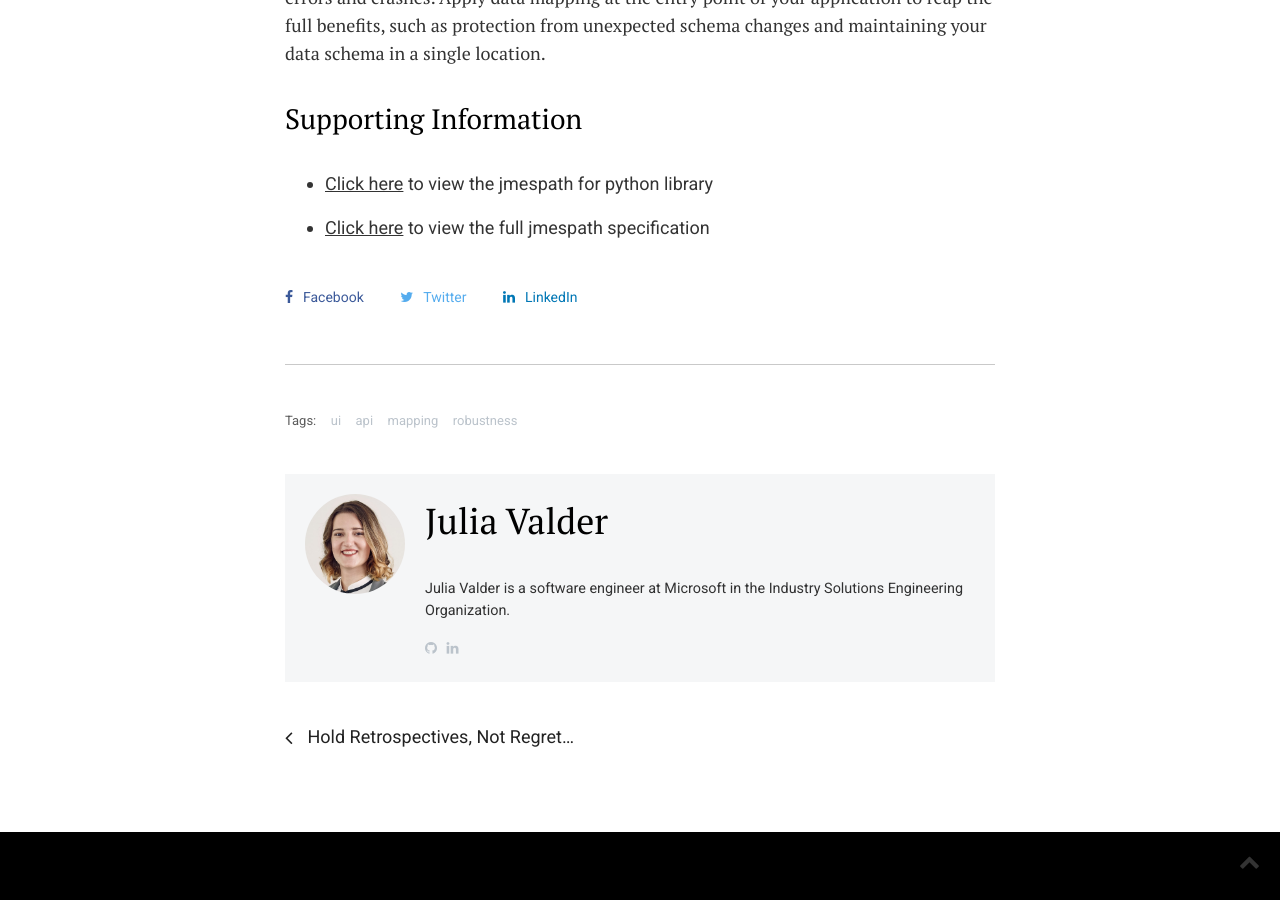
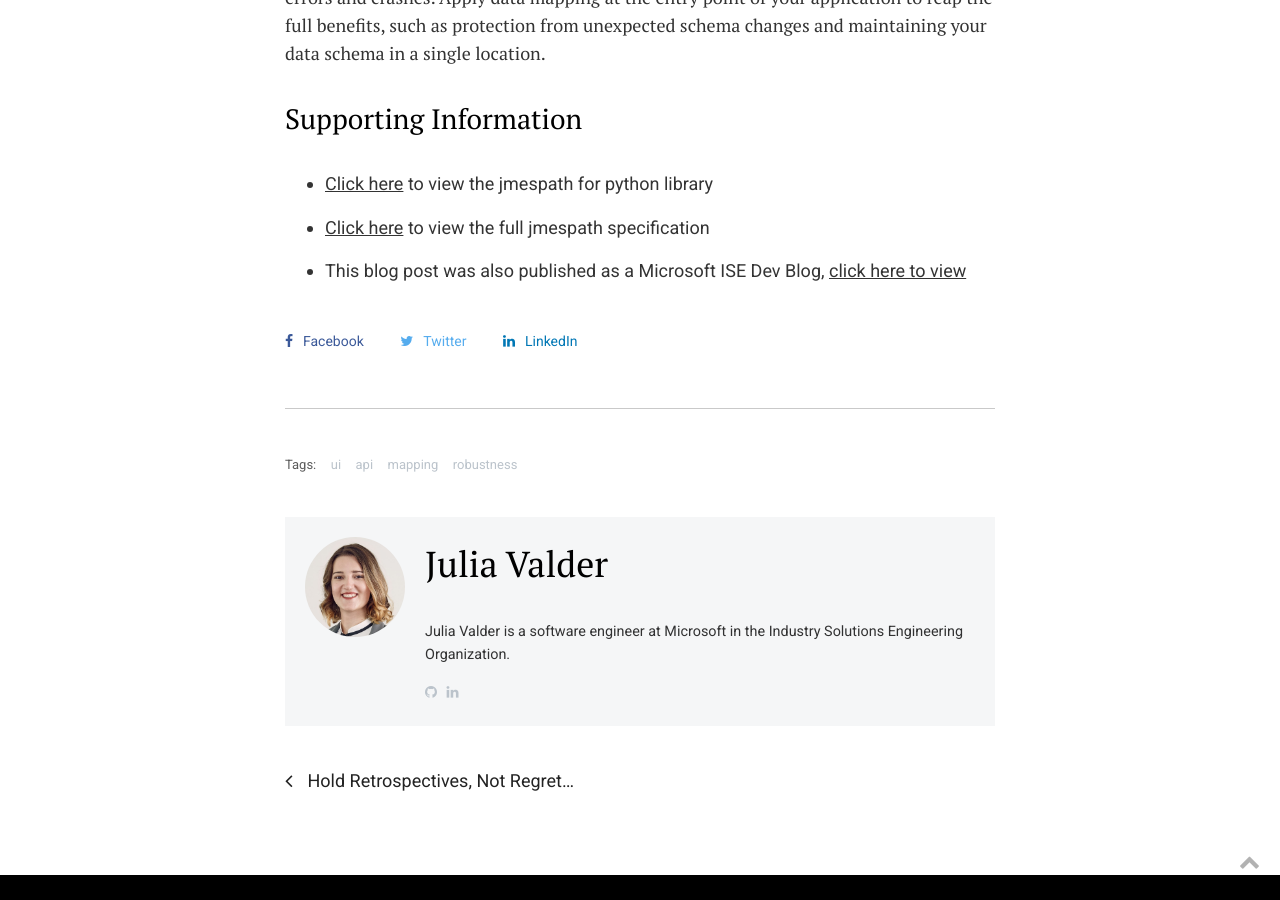
Before and after one commit to julyvee/julyvee.github.io, a Jekyll site: the page built from _posts/2024-03-11-making-uis-more-robust-with-data-mapping.markdown, in a window 1280 px wide and 900 px high, scrolled down 7990 px. Built offline with Jekyll 4.4.1, drawn with Linux system fonts in a browser that asks for light colours.

Commit message:
Add dev blog link

```diff
--- a/_posts/2024-03-11-making-uis-more-robust-with-data-mapping.markdown
+++ b/_posts/2024-03-11-making-uis-more-robust-with-data-mapping.markdown
@@ -226,3 +226,4 @@ from unexpected schema changes and maintaining your data schema in a single loca
 
 - [Click here](https://github.com/jmespath/jmespath.py) to view the jmespath for python library
 - [Click here](https://jmespath.org/specification.html) to view the full jmespath specification
+- This blog post was also published as a Microsoft ISE Dev Blog, [click here to view](https://devblogs.microsoft.com/ise/data-mapping-for-more-robustness/)
```
